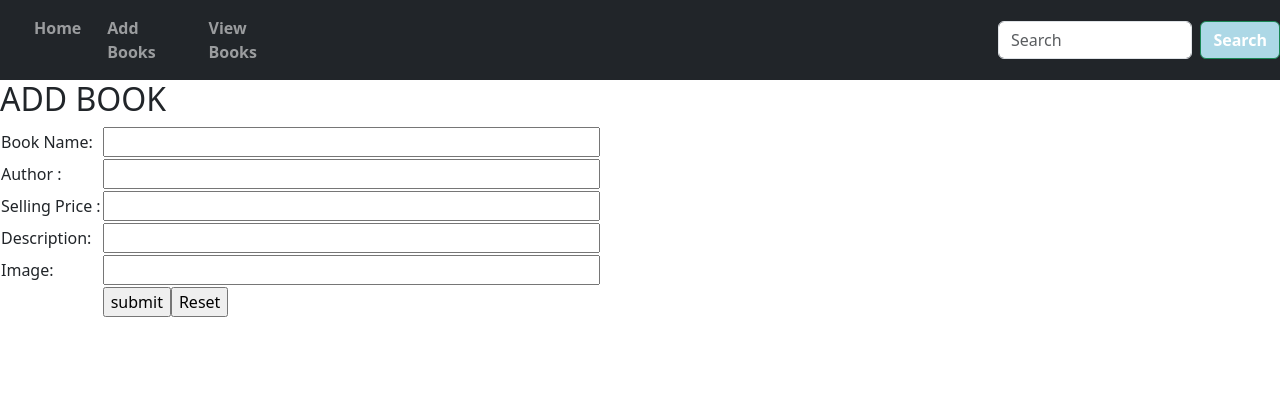
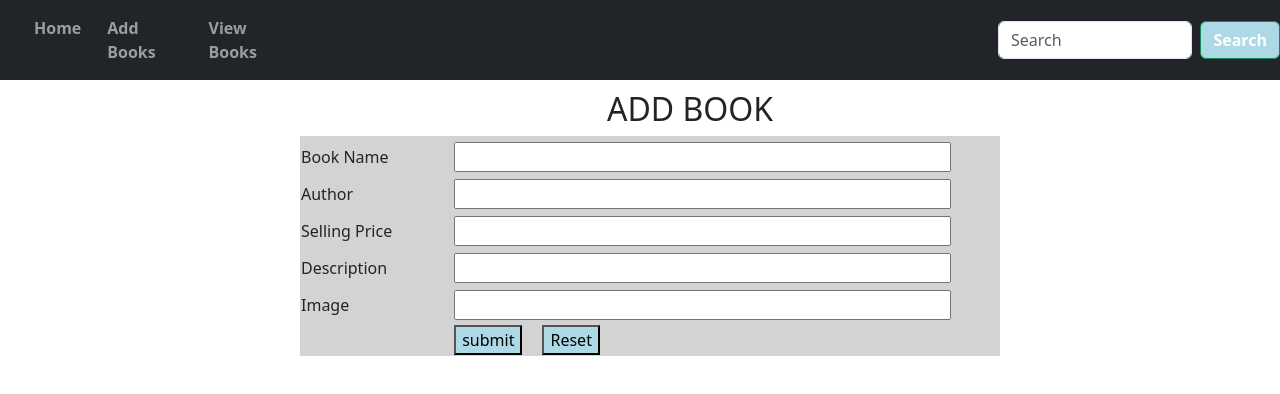
Before and after one commit to ncediswa32/Teampractise, an Angular app in the folder frontend/book-Eco/: page /add in a window 1280 px wide. Shown: the top 394 px of the page. Built offline with nearby package versions, Linux system fonts and the light colour scheme.

Commit message:
up dates

```diff
--- a/frontend/book-Eco/src/app/components/addbook/addbook.component.css
+++ b/frontend/book-Eco/src/app/components/addbook/addbook.component.css
@@ -0,0 +1,54 @@
+form{
+    /* margin-left: 300px; */
+ margin-top: 00px;
+ background-color: lightgray;
+ width: 700px;
+position: fixed;
+left: 300px ;
+}
+h2{
+    margin-left: 100px;
+    margin-top: 10px;
+    display: flex;
+    justify-content: center;
+
+}
+td{
+    margin-right: 30px;
+}
+.button{
+    margin-top: 3px;
+    margin-left: 60px;
+    background-color: lightblue;
+    /* font-weight: bold; */
+}
+.buttonone{
+    margin-top: 3px;
+    margin-left: 20px;
+    background-color: lightblue;
+    /* font-weight: bold; */
+}
+.name{
+    margin-left: 60px;
+    margin-top: 5px;
+}
+.books{
+    margin-left: 60px;
+    margin-top: 5px;
+}
+.auth{
+    margin-left: 60px;
+    margin-top: 5px;
+}
+
+.auth{
+    margin-left: 60px;
+    margin-top: 5px;
+}
+.de{
+    margin-left: 60px;
+    margin-top: 5px;
+}
+.value{
+    color: white;
+}
--- a/frontend/book-Eco/src/app/components/addbook/addbook.component.html
+++ b/frontend/book-Eco/src/app/components/addbook/addbook.component.html
@@ -3,66 +3,65 @@
 
 <!-- <body bgcolor="87ceeb"> -->
 
-    <h2>ADD BOOK</h2>
+    <h2 class="title-add">ADD BOOK</h2>
 
     <!--Once the form is submitted, all the form data is forwarded to InsertBooks.php -->
 
     <form action="InsertBooks.php" method="post">
 
-
-
         <!-- <table border="2" align="center" cellpadding="5" cellspacing="5"> -->
             <tr>
 
-            <td> Book Name:</td>
+            <td> Book Name</td>
 
-            <td> <input type="text" name="book name" size="48"#bookName> </td>
+            <td> <input type="text" name="book name" size="48"#bookName class="books"> </td>
 
             </tr>
 
 
             <tr>
 
-            <td>  Author :</td>
+            <td>  Author </td>
 
-            <td> <input type="text" name="author" size="48"#author> </td>
+            <td> <input type="text" name="author" size="48"#author class="auth"> </td>
 
             </tr>
 
             <tr>
 
-            <td> Selling Price :</td>
+            <td> Selling Price </td>
 
-            <td> <input type="text" name="selling price" size="48"#sellingPrice> </td>
+            <td> <input type="text" name="selling price" size="48"#sellingPrice class="auth"> </td>
 
             </tr>
 
+
+
             <tr>
 
-            <td> Description: </td>
+            <td> Description </td>
 
-            <td> <input type="text" name="Description" size="48"#description> </td>
+            <td> <input type="text" name="Description" size="48"#description class="de"> </td>
 
             </tr>
 
 
             <tr>
 
-                <td> Image:</td>
+                <td> Image</td>
 
-                <td> <input type="text" name="Image" size="48"#image> </td>
+                <td> <input type="text" name="Image" size="48"#image class="name"> </td>
 
-                </tr>
-
+            </tr>
             <tr>
 
             <td></td>
 
             <td>
 
-            <input type="button" value="submit"(click)="createBook(bookName.value, author.value, sellingPrice.value, description.value, image.value)">
+            <input type="button"  class="button"  value="submit"(click)="createBook(bookName.value, author.value, sellingPrice.value, description.value, image.value)">
 
-            <input type="reset" value="Reset">
+            <input type="reset" value="Reset" class="buttonone">
 
             </td>
             </tr>
--- a/frontend/book-Eco/src/app/components/home/home.component.css
+++ b/frontend/book-Eco/src/app/components/home/home.component.css
@@ -1,5 +1,6 @@
 .card-body{
   background-color: lightblue;
+  height: 50%;
 
 }
 .card-title{
--- a/frontend/book-Eco/src/app/components/home/home.component.html
+++ b/frontend/book-Eco/src/app/components/home/home.component.html
@@ -1,8 +1,8 @@
 <div class="container">
   <div class="row ">
-      <div class="col-4 mt-3" *ngFor="let book of books">
-        <div class="card" style="width: 18rem; " >
-          <img [src]="book.image" class="card-img-top" alt="...">
+      <div class="col-4 mt-3" *ngFor="let book of books" id="cardfeature">
+        <div class="card" style="width: 18rem;" >
+          <img [src]="book.image" class="card-img-top" alt="..." style="height: 400px;">
           <div class="card-body">
             <h5 class="card-title">{{book.bookName}}</h5>
 
@@ -11,5 +11,4 @@
       </div>
   </div>
 
-
-  <!-- </div> -->
+  </div>
--- a/frontend/book-Eco/src/app/components/viewbooks/viewbooks.component.css
+++ b/frontend/book-Eco/src/app/components/viewbooks/viewbooks.component.css
@@ -149,8 +149,9 @@ div.new{
     display: inline-block;
 }
 .table tbody td.item img{
-    width: 50%;
-    height: 20%;
+    width: 50% !important;
+
+ height: 30%;
     /* object-fit: contain; */
 }
 .table thead th.header{
--- a/frontend/book-Eco/src/app/components/viewbooks/viewbooks.component.html
+++ b/frontend/book-Eco/src/app/components/viewbooks/viewbooks.component.html
@@ -9,12 +9,14 @@
             + Add sublist
         </div>
     </div>
+
     <div class="notification alert alert-dismissible fade show text-white bg-dark d-flex align-items-center my-3 text-justify"
         role="alert">
         <span class="far fa-bell pr-2"></span>
         You've got 6 books new items on your list
 
     </div>
+
     <div id="table" class="bg-white rounded">
         <div class="d-md-flex align-items-md-center px-3 pt-3">
             <div class="d-flex flex-column">
```
Also changed, not shown: 1 other file (tests, documents, lock files or other folders).
